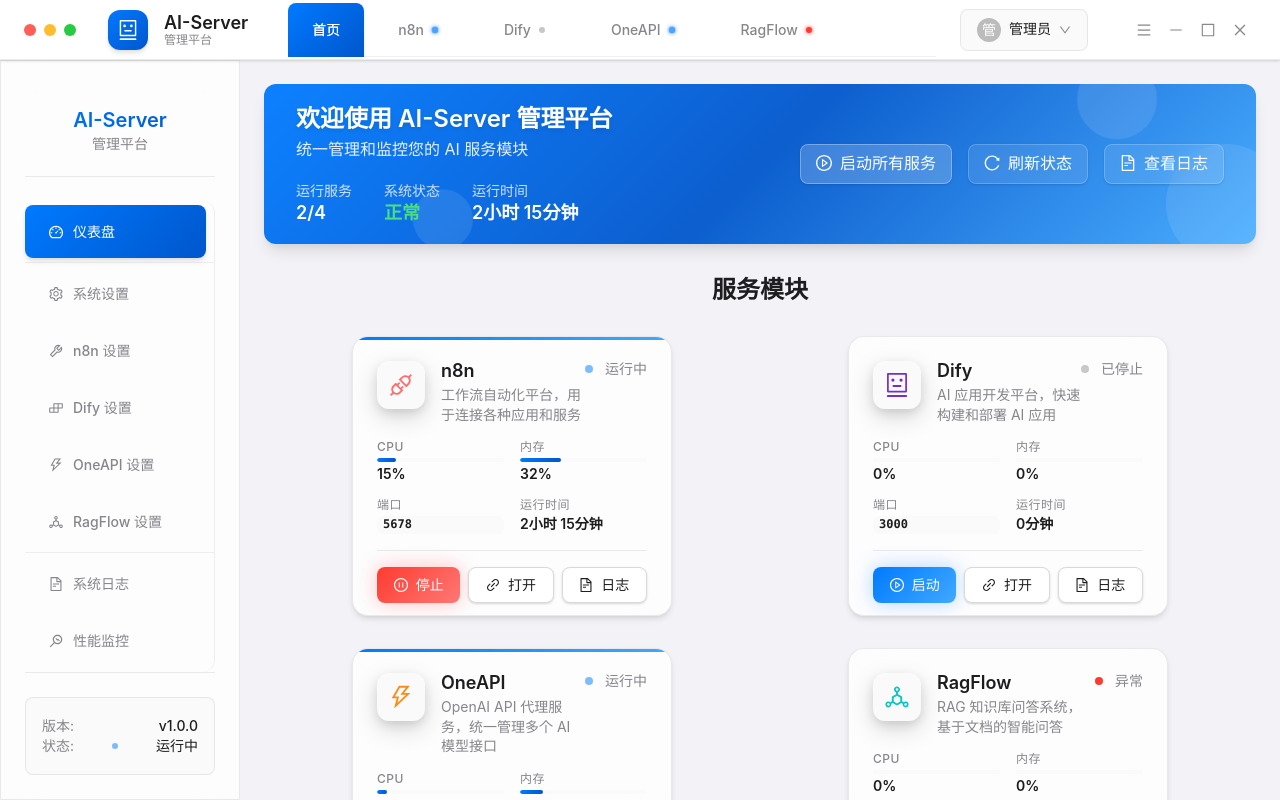
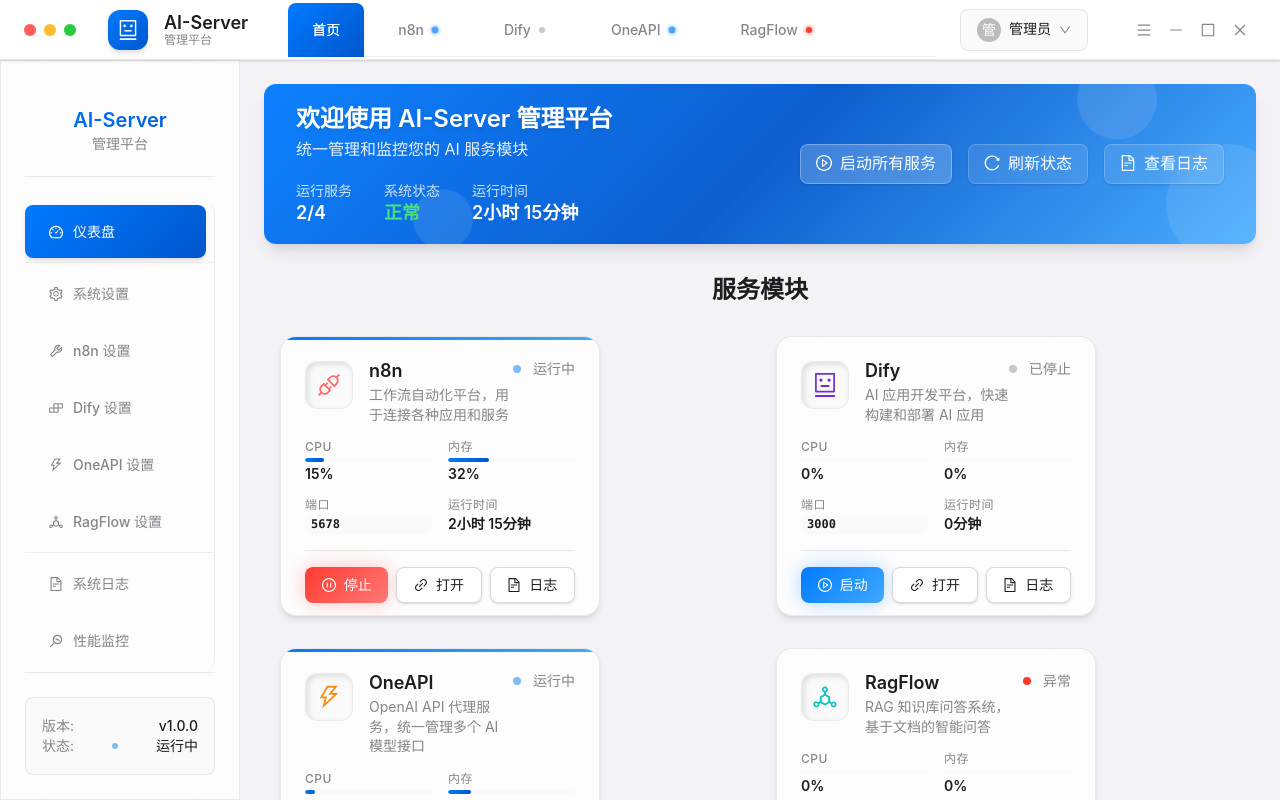
Before and after one commit to terry2010/ai-server, a Vue app in the folder ui-ai-server-v11/: page / in a window 1280 px wide. Built offline with nearby package versions, Linux system fonts and the light colour scheme; the HTML template or start-up script is replaced by a standard one.

Commit message:
add v11 ui

```diff
--- a/ui-ai-server-v11/src/components/ServiceCard.vue
+++ b/ui-ai-server-v11/src/components/ServiceCard.vue
@@ -249,7 +249,9 @@
   align-items: center;
   justify-content: center;
   font-size: 24px;
-  box-shadow: 0 8px 25px rgba(0, 0, 0, 0.15), 0 4px 10px rgba(0, 0, 0, 0.1);
+  /* 默认内阴影，模拟凹陷效果 */
+  box-shadow: inset 2px 2px 6px rgba(0, 0, 0, 0.12), inset -2px -2px 6px rgba(255, 255, 255, 0.6);
+  border: 1px solid rgba(0, 0, 0, 0.06);
   transition: all var(--transition-base);
 }
 
--- a/ui-ai-server-v11/src/views/HomeView.vue
+++ b/ui-ai-server-v11/src/views/HomeView.vue
@@ -92,10 +92,11 @@
 
 .services-grid {
   display: grid;
-  grid-template-columns: repeat(auto-fit, minmax(320px, 1fr));
+  grid-template-columns: repeat(auto-fill, minmax(320px, 1fr));
   gap: var(--spacing-xl);
-  justify-items: center;
-  max-width: calc(100vw - 240px - 48px);
+  justify-items: stretch;
+  justify-content: center;
+  max-width: calc(100vw - 240px - 32px);
   margin: 0 auto;
   padding: 0 var(--spacing-md);
 }
@@ -112,9 +113,5 @@
   }
 }
 
-@media (min-width: 1400px) {
-  .services-grid {
-    grid-template-columns: repeat(4, 1fr);
-  }
-}
+
 </style>
```
